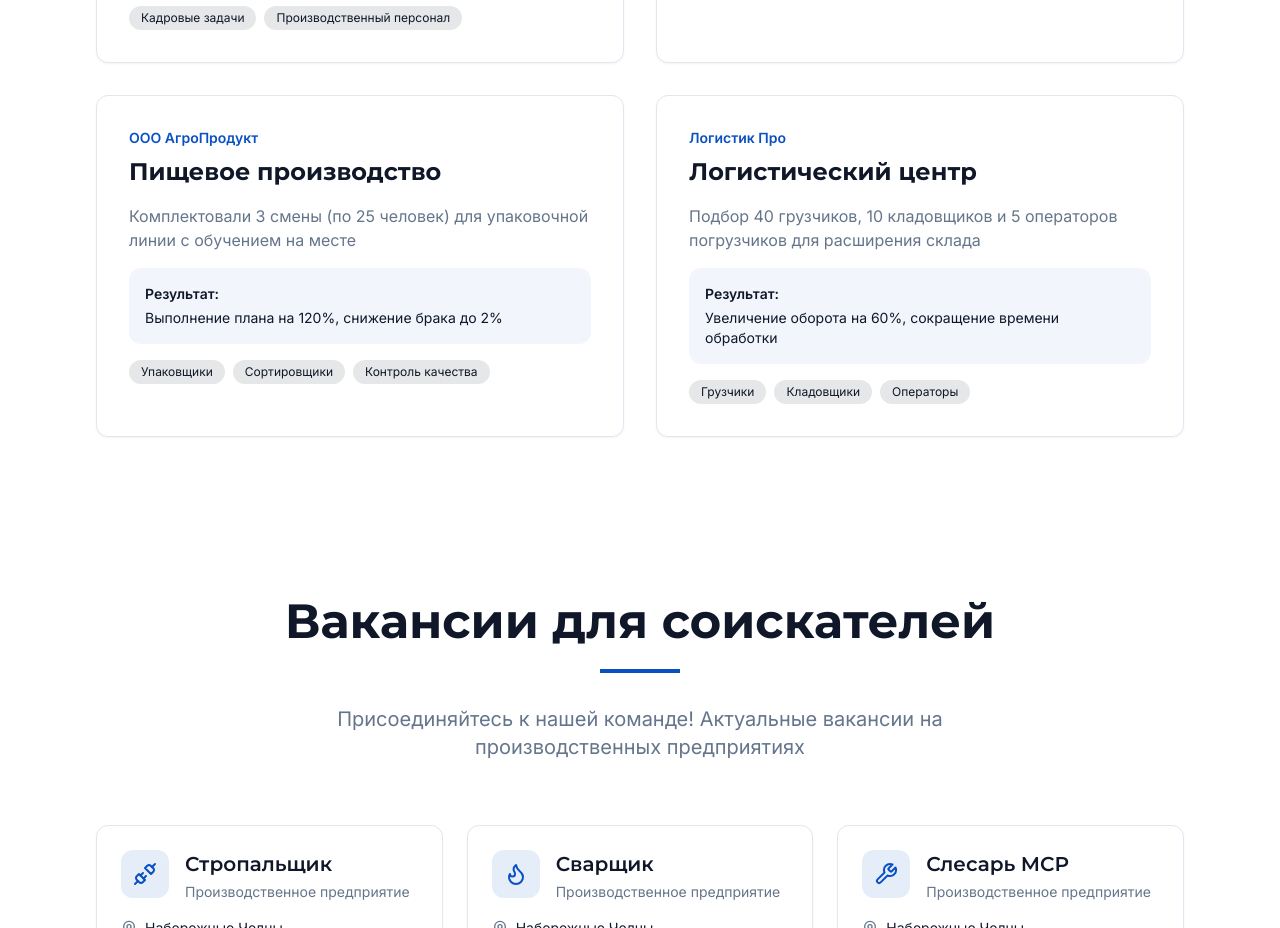
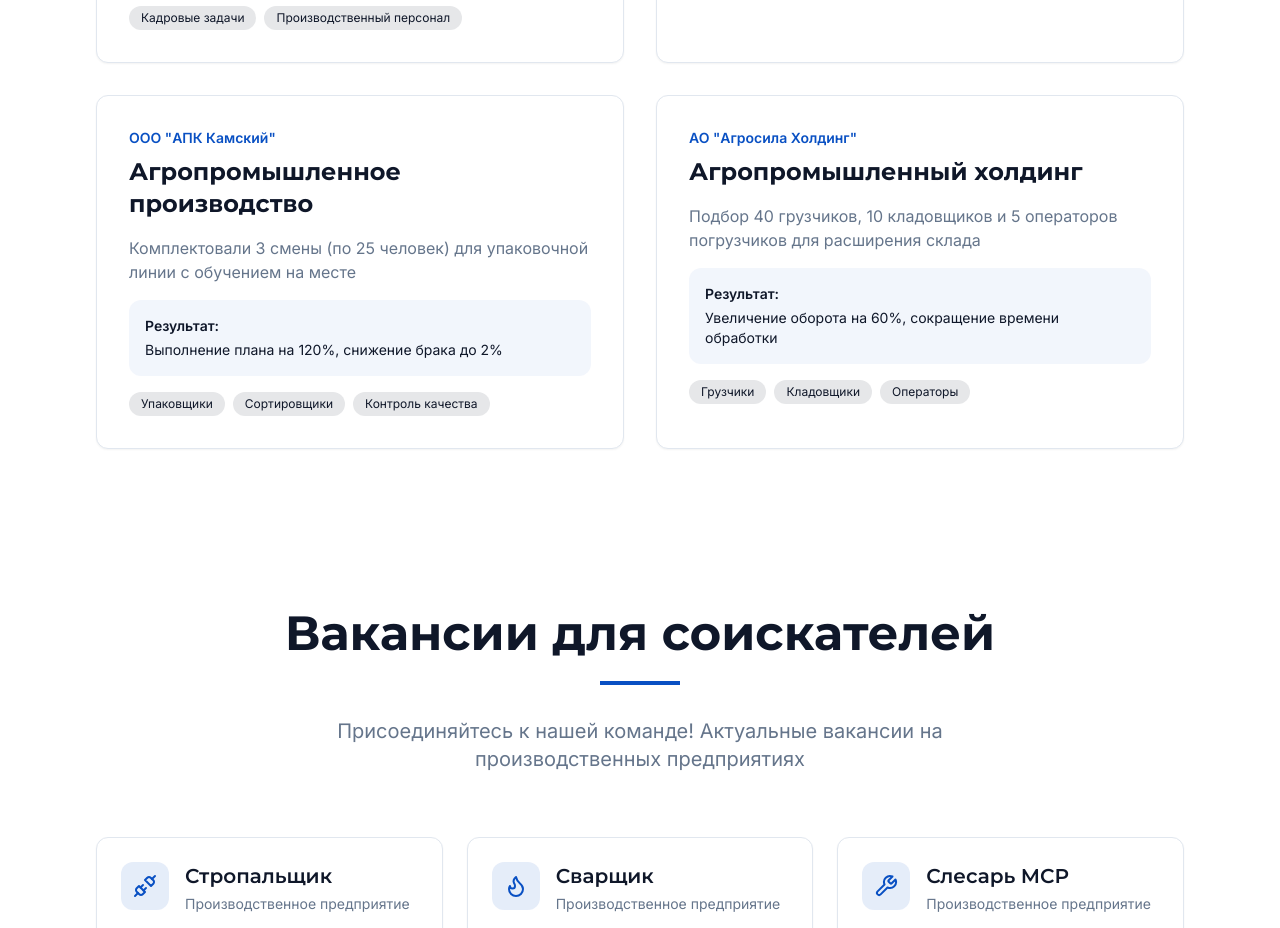
Before and after one commit to pr-poehali-dev/outsourcing-site-creation, a React (Vite) app: page / in a window 1280 px wide. Shown: the part 2720-3648 px from the top of the page. Built offline with nearby package versions, Linux system fonts and the light colour scheme.

Commit message:
refactor: обновить названия компаний в кейсах

```diff
--- a/src/pages/Index.tsx
+++ b/src/pages/Index.tsx
@@ -166,15 +166,15 @@ const Index = () => {
                   tech: ["Операторы ЧПУ", "Сборщики", "Контролёры"]
                 },
                 {
-                  title: "Пищевое производство",
-                  company: "ООО АгроПродукт",
+                  title: "Агропромышленное производство",
+                  company: "ООО \"АПК Камский\"",
                   description: "Комплектовали 3 смены (по 25 человек) для упаковочной линии с обучением на месте",
                   result: "Выполнение плана на 120%, снижение брака до 2%",
                   tech: ["Упаковщики", "Сортировщики", "Контроль качества"]
                 },
                 {
-                  title: "Логистический центр",
-                  company: "Логистик Про",
+                  title: "Агропромышленный холдинг",
+                  company: "АО \"Агросила Холдинг\"",
                   description: "Подбор 40 грузчиков, 10 кладовщиков и 5 операторов погрузчиков для расширения склада",
                   result: "Увеличение оборота на 60%, сокращение времени обработки",
                   tech: ["Грузчики", "Кладовщики", "Операторы"]
```
